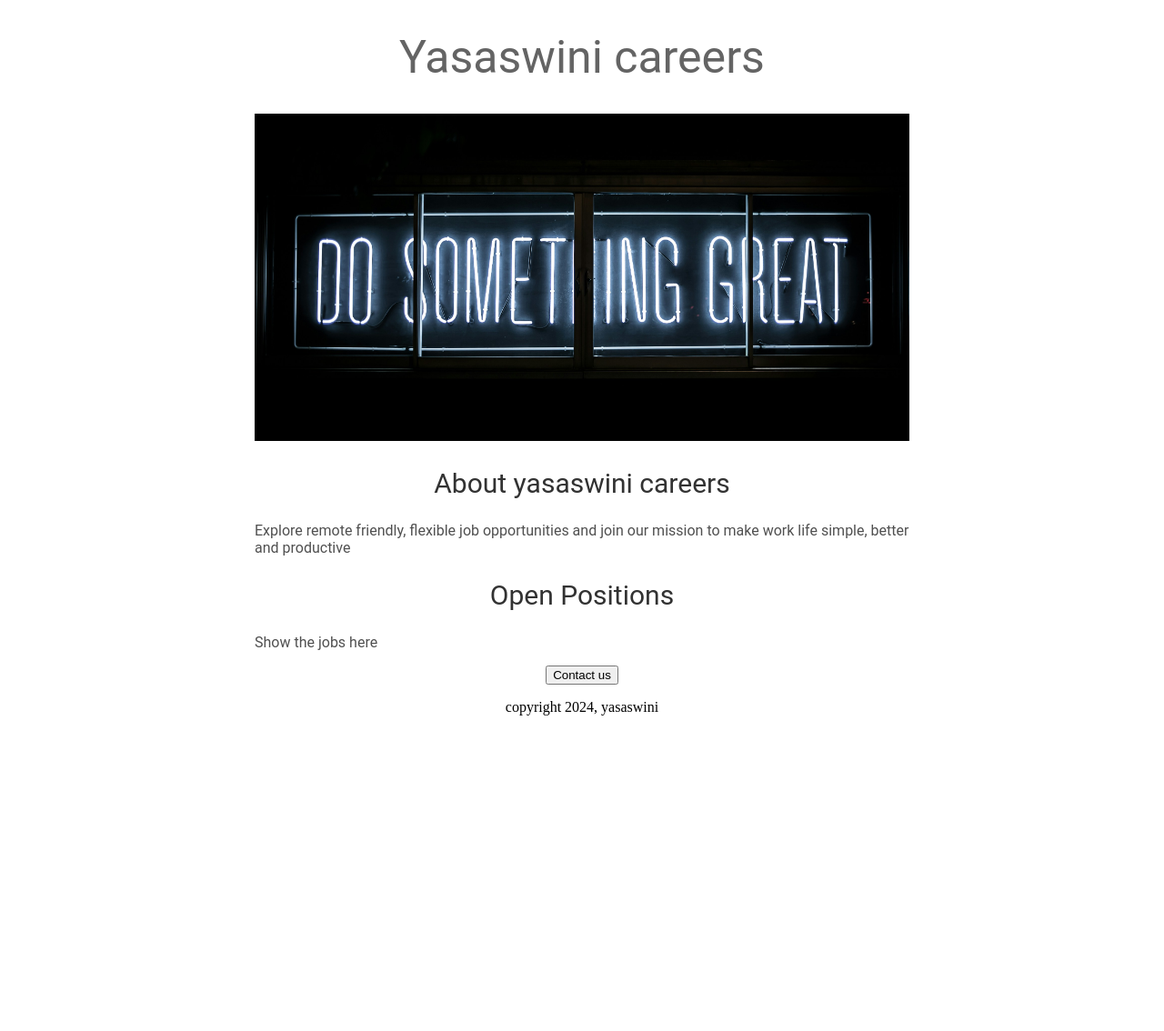
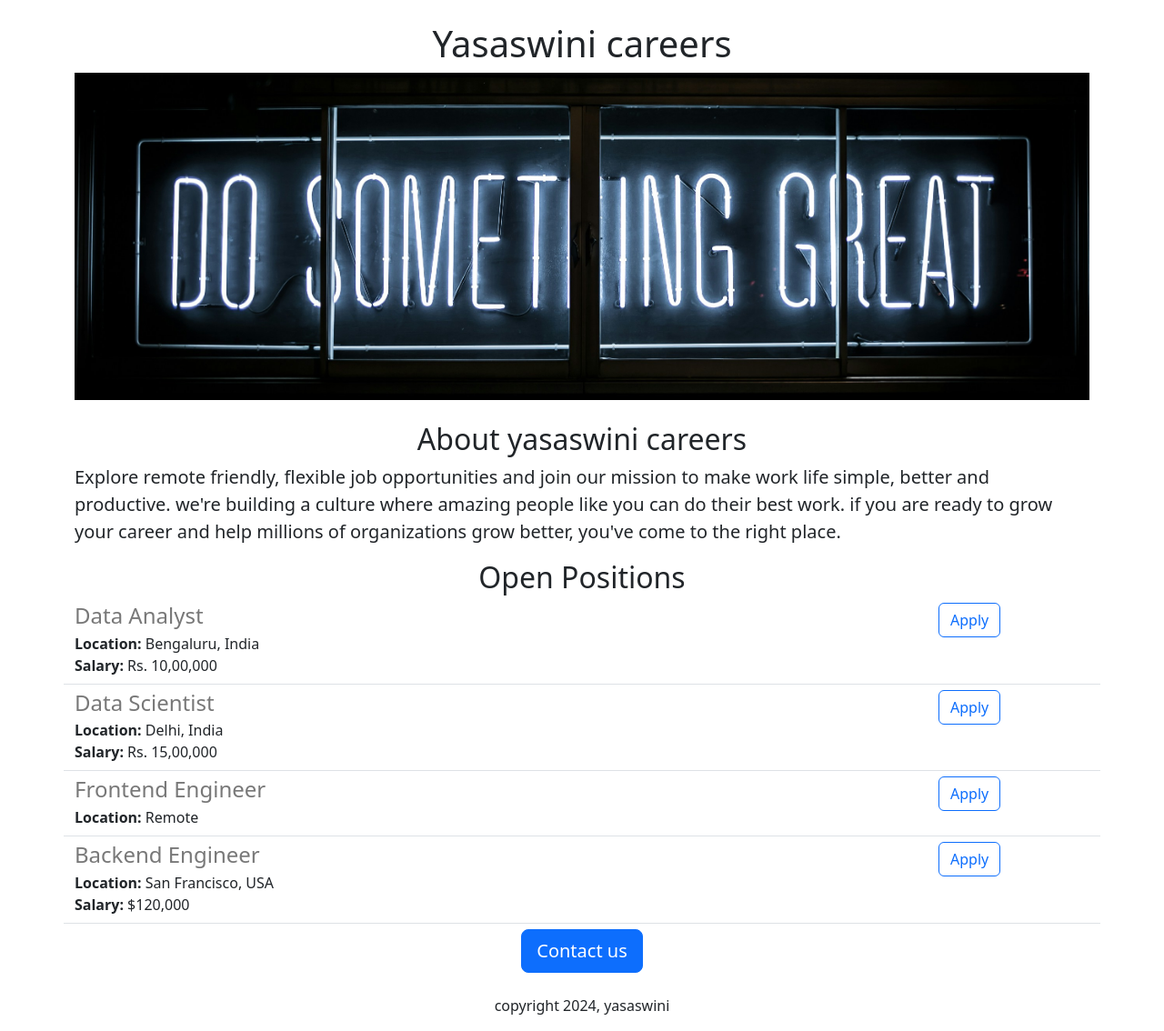
Before and after one commit to YasaswiniMallem/yasaswini_careers_website, a Flask app: page / in a window 1280 px wide. Shown: the whole page at 91% size. Before the commit the page ends 787 px from the top, so only its background shows below. Run offline with Flask 3, Linux system fonts and the light colour scheme.

Commit message:
Added dynamic data and API route

```diff
--- a/app.py
+++ b/app.py
@@ -1,12 +1,43 @@
-from flask import Flask, render_template
+from flask import Flask, render_template, jsonify
 
 app = Flask(__name__)
+
+JOBS = [
+  {
+    'id': 1,
+    'title': 'Data Analyst',
+    'location': 'Bengaluru, India',
+    'salary': 'Rs. 10,00,000'
+  },
+  {
+    'id': 2,
+    'title':'Data Scientist',
+    'location': 'Delhi, India',
+    'salary': 'Rs. 15,00,000'
+  },
+  {
+    'id': 3,
+    'title': 'Frontend Engineer',
+    'location': 'Remote',
+
+  },
+{
+    'id': 4,
+    'title': 'Backend Engineer',
+    'location': 'San Francisco, USA',
+    'salary': '$120,000'
+}
+]
+
 
 
 @app.route("/")
 def helloworld():
-  return render_template('home.html')
+  return render_template('home.html', jobs=JOBS, company_name='Yasaswini')
 
+@app.route("/api/jobs")
+def list_jobs():
+  return jsonify(JOBS)
 
 if __name__ == "__main__":
   app.run(host='0.0.0.0', debug=True)
--- a/templates/home.html
+++ b/templates/home.html
@@ -2,51 +2,32 @@
 <html>
   <head>
     <title> Yasaswini careers </title>
+    <meta charset="utf-8">
+    <meta name="viewport" content="width=device-width, initial-scale=1">
+    <link href="https://cdn.jsdelivr.net/npm/bootstrap@5.3.3/dist/css/bootstrap.min.css" rel="stylesheet" integrity="sha384-QWTKZyjpPEjISv5WaRU9OFeRpok6YctnYmDr5pNlyT2bRjXh0JMhjY6hW+ALEwIH" crossorigin="anonymous">
     <style>
-      h1 {
-        font-size: 50px;
-        font-family: Roboto;
-        font-weight: normal;
-        color: rgb(100, 100, 100);
-        text-align: center;
-      }
-
-      #banner1{
+      #banner1 {
+        height: 360px;
         width: 100%;
-        height: 360px;
         object-fit: cover;
       }
-
-      h2 {
-        font-family: Roboto;
-        font-size: 30px;
-        color: rgb(50, 50, 50);
-        text-align: center;
-        font-weight: normal;
-      }
-
-      .bodytext {
-        font-family: Roboto;
-        color: rgb(80, 80, 80);
-      }
-
-      #container {
-        max-width: 720px;
-        margin: 0 auto;
-      }
-    </style>
+      </style>
   </head>
     <body>
-      <div id = "container">
-      <h1>Yasaswini careers</h1>
-      <img id= banner1 src = "https://8f4537b0-3469-4072-96a4-16c3b3c880d9-00-n9nqtldvjash.sisko.replit.dev/static/banner1.jpg" height= "320">
-      <h2> About yasaswini careers</h2>
-      <p class = "bodytext">Explore remote friendly, flexible job opportunities and join our mission to make work life simple, better and productive </p>
-      <h2> Open Positions</h2>
-      <p class= "bodytext">Show the jobs here</p>
-        <div style= "text-align: center;">
-      <button>Contact us</button>
-      <p> copyright 2024, yasaswini</p>
+      <div class = "container">
+      <h1 class = "text-center mt-2 mt-4">{{company_name}} careers</h1>
+      <img class="img-fluid" id= banner1 src = "https://8f4537b0-3469-4072-96a4-16c3b3c880d9-00-n9nqtldvjash.sisko.replit.dev/static/banner1.jpg" height= "320">
+      <h2 class = "text-center mt-2 mt-4" > About yasaswini careers</h2>
+      <p class="lead">Explore remote friendly, flexible job opportunities and join our mission to make work life simple, better and productive. we're building a culture where amazing people like you can do their best work. if you are ready to grow your career and help millions of organizations grow better, you've come to the right place. </p>
+      <h2 class = "text-center mt-2 mt4"> Open Positions</h2>
+      <div>
+        {% for job in jobs %}
+         {% include 'jobitem.html' %}
+        {% endfor %}
+      </div>
+        <div class = "text-center">
+      <button class="btn btn-primary btn-lg">Contact us</button>
+      <p class = "mt-4"> copyright 2024, yasaswini</p>
         </div>
 
 
--- /dev/null
+++ b/templates/jobitem.html
@@ -0,0 +1,16 @@
+<div class="border-bottom row" style ="margin-bottom:6px; padding-bottom:8px;">
+  <div class="col-10">
+  <h4 style = "color:rgb(120, 120, 120); margin-bottom:4px;">{{job['title']}}</h4>
+  <div>
+    <b>Location:</b> {{job['location']}}
+  </div>
+  {% if 'salary' in job %}
+  <div>
+    <b>Salary:</b> {{job['salary']}}
+  </div>
+  {% endif %}
+  </div>
+  <div class="col-2">
+  <button type="button" class="btn btn-outline-primary">Apply</button>
+  </div>
+</div>
```
